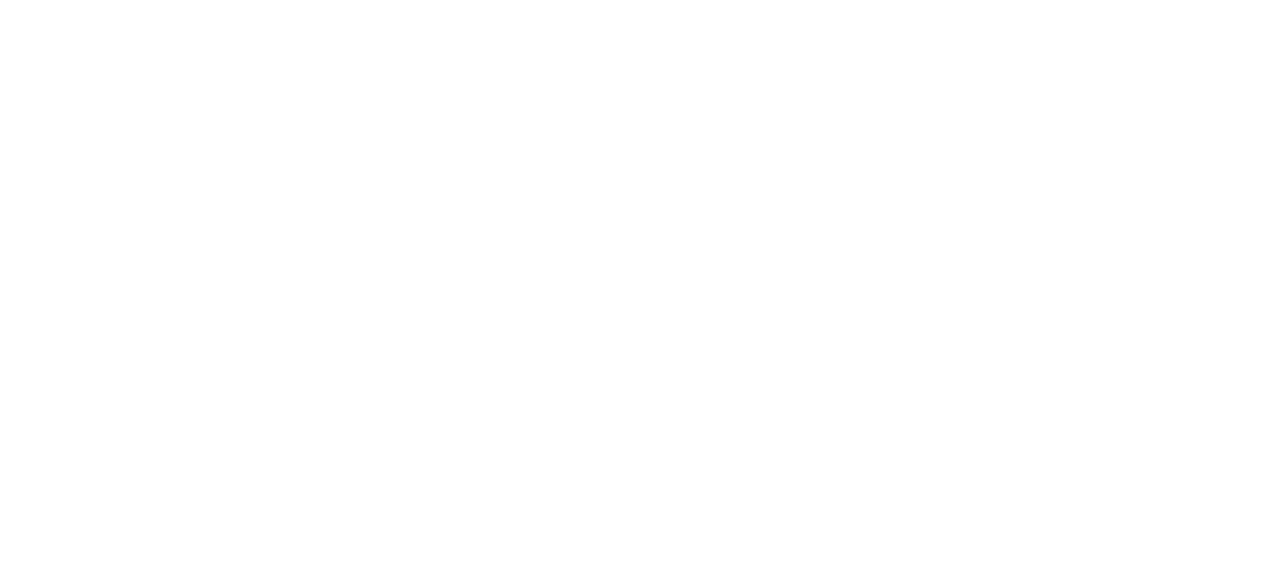
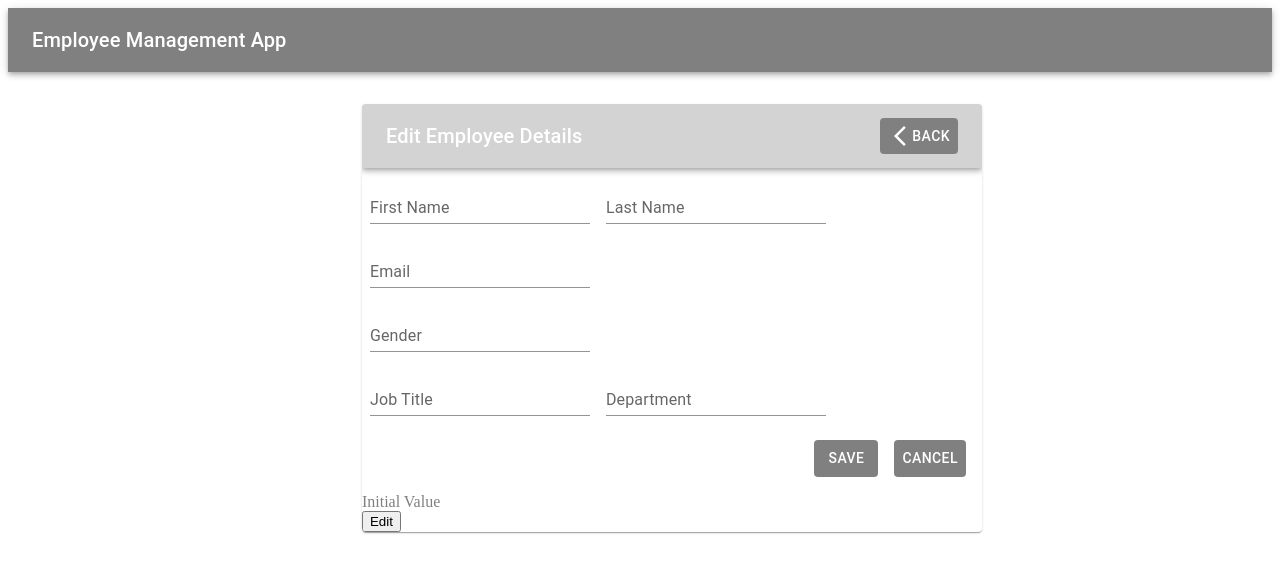
Before and after one commit to Plaxidia/Employee-Managment-App, a React (Create React App) app in the folder front_end/: page /edit/1 in a window 1280 px wide. Before the commit this address had no page. Shown: the top 572 px of the page. Built offline with nearby package versions, Linux system fonts and the light colour scheme; no server answers.

Commit message:
added a new page

```diff
--- a/front_end/src/index.js
+++ b/front_end/src/index.js
@@ -5,6 +5,7 @@
 //import App from "./App";
 import { BrowserRouter, Routes, Route } from "react-router-dom";
 import View from "./pages/viewpage";
+import Edit from "./pages/editpage";
 
 const root = ReactDOM.createRoot(document.getElementById("root"));
 root.render(
@@ -14,7 +15,7 @@
         <Route path="/" element={<Home />} />
         <Route path="/add-employee" element={<AddEmployee />} />
         <Route path="/view/:id" element={<View />} />
-
+        <Route path="/edit/:id" element={<Edit />} />
       </Routes>
     </BrowserRouter>
   </div>
--- /dev/null
+++ b/front_end/src/pages/editpage.js
@@ -0,0 +1,246 @@
+import React, { useState, useEffect } from "react";
+import { useNavigate, useParams } from "react-router-dom";
+import { Box, Button } from "@mui/material";
+import Card from "@mui/material/Card";
+import AppBar from "@mui/material/AppBar";
+import Toolbar from "@mui/material/Toolbar";
+import Typography from "@mui/material/Typography";
+import TextField from "@mui/material/TextField";
+import axios from "axios";
+import ArrowBackIosNewSharpIcon from "@mui/icons-material/ArrowBackIosNewSharp";
+export default function Edit() {
+  useEffect(() => {
+    // Disable scrolling when the component mounts
+    document.body.style.overflow = "hidden";
+    // Re-enable scrolling when the component unmounts
+    return () => {
+      document.body.style.overflow = "auto";
+    };
+  }, []);
+
+  const navigate = useNavigate();
+  const handleCancel = () => {
+    // Check if the current route is already "/"
+    if (window.location.pathname !== "/") {
+      // If not, navigate to "/"
+      navigate("/");
+    }
+  };
+
+  const { id } = useParams();
+  const [employee, setEmployee] = useState({
+    first_name: "",
+    last_name: "",
+    email: "",
+    gender: "",
+    job_title: "",
+    department: "",
+  });
+
+  useEffect(() => {
+    const fetchData = async () => {
+      try {
+        const res = await axios.get(`http://localhost:8080/employee/${id}`);
+        setEmployee(res.data);
+        //console.log("ID:", id);
+      } catch (error) {
+        console.error("Error fetching data:", error);
+      }
+    };
+    fetchData();
+  }, [id]);
+  const [isEditable, setIsEditable] = useState(false);
+  const [value, setValue] = useState('Initial Value');
+
+  const handleEditToggle = () => {
+    setIsEditable(!isEditable);
+  };
+
+  const handleChange = (event) => {
+    setValue(event.target.value);
+  };
+
+
+  return (
+    <div>
+      <Box sx={{ flexGrow: 1 }}>
+        <AppBar
+          position="static"
+          sx={{ backgroundColor: "grey", color: "white" }}
+        >
+          <Toolbar>
+            <Typography variant="h6" component="div" sx={{ flexGrow: 1 }}>
+              Employee Management App
+            </Typography>
+          </Toolbar>
+        </AppBar>
+      </Box>
+      <Card
+        sx={{
+          marginTop: 4,
+          marginLeft: "28%",
+          borderColor: "black",
+          position: "static",
+          backgroundColor: "White",
+          color: "grey",
+          maxWidth: 620,
+        }}
+      >
+        <Box sx={{ flexGrow: 1, marginTop: 0 }}>
+          <AppBar
+            position="static"
+            sx={{ backgroundColor: "lightgrey", color: "white" }}
+          >
+            <Toolbar>
+              <Typography variant="h6" component="div" sx={{ flexGrow: 1 }}>
+                Edit Employee Details
+              </Typography>
+              <Button
+                sx={{
+                  color: "white",
+                  background: "grey",
+                  cursor: "pointer",
+                  "&:hover": { color: "", background: "#e6e2f0" },
+                }}
+                onClick={() => navigate(-1)}
+              >
+                <ArrowBackIosNewSharpIcon />
+                Back
+              </Button>
+            </Toolbar>
+          </AppBar>
+        </Box>
+
+        <Box>
+          <Box
+            sx={{
+              display: "flex",
+              alignItems: "center",
+              "& > :not(style)": { m: 1 },
+            }}
+          >
+            <TextField
+              id="first-name"
+              label="First Name"
+              value={employee.first_name}
+              variant="standard"
+            />
+            <TextField
+              id="last-name"
+              label="Last Name"
+              value={employee.last_name}
+              variant="standard"
+            />
+          </Box>
+          <Box
+            sx={{
+              display: "flex",
+              alignItems: "center",
+              "& > :not(style)": { m: 1 },
+            }}
+          >
+            <TextField
+              id="email"
+              label="Email"
+              value={employee.email}
+              variant="standard"
+            />
+          </Box>
+          <Box
+            sx={{
+              display: "flex",
+              alignItems: "center",
+              "& > :not(style)": { m: 1 },
+            }}
+          >
+            <TextField
+              id="gender"
+              label="Gender"
+              value={employee.gender}
+              variant="standard"
+            />
+          </Box>
+          <Box
+            sx={{
+              display: "flex",
+              alignItems: "center",
+              "& > :not(style)": { m: 1 },
+            }}
+          >
+            <TextField
+              id="job-title"
+              label="Job Title"
+              value={employee.job_title}
+              variant="standard"
+            />
+            <TextField
+              id="department"
+              label="Department"
+              value={employee.department}
+              variant="standard"
+            />
+          </Box>
+        </Box>
+
+        <Box
+          sx={{
+            "& > :not(style)": { m: 1 },
+            position: "relative",
+            bottom: 0,
+            right: 0,
+            display: "flex",
+            justifyContent: "flex-end",
+            padding: "8px",
+          }}
+        >
+          <Button
+            sx={{
+              color: "white",
+              background: "grey",
+              cursor: "pointer",
+              "&:hover": {
+                color: "",
+                background: "#e6e2f0",
+              },
+            }}
+            type="submit"
+          >
+            Save
+          </Button>
+          <Button
+            sx={{
+              color: "white",
+              background: "grey",
+              cursor: "pointer",
+              "&:hover": { color: "", background: "#e6e2f0" },
+            }}
+            type="button"
+            onClick={handleCancel}
+          >
+            Cancel
+          </Button>
+        </Box>
+
+        <div>
+      {isEditable ? (
+        <TextField
+          value={value}
+          onChange={handleChange}
+          variant="outlined"
+          label="Editable Field"
+        />
+      ) : (
+        <div onClick={handleEditToggle}>
+          {value}
+        </div>
+      )}
+      <button onClick={handleEditToggle}>
+        {isEditable ? 'Save' : 'Edit'}
+      </button>
+    </div>
+      </Card>
+
+
+    </div>
+  );
+}
--- a/front_end/src/pages/home.js
+++ b/front_end/src/pages/home.js
@@ -29,6 +29,7 @@
 import AddEmployee from "./AddEmployee";
 import { useNavigate } from "react-router-dom";
 import View from "./viewpage";
+import Edit from "./editpage";
 
 function Home() {
   const StyledTableContainer = styled(TableContainer)({
@@ -87,6 +88,11 @@
 const handleViewClick = (id) => {
   setView(true);
   Navigate(`/view/${id}`);// Navigate to the "/view" route
+};
+const [showEdit, setEdit] = useState(false);
+const handleEditClick = (id) => {
+  setEdit(true);
+  Navigate(`/edit/${id}`);// Navigate to the "/view" route
 };
 
   return (
@@ -212,6 +218,7 @@
                           />
                           {showView && <View/>}
                           <ModeEditOutlineOutlinedIcon
+                          onClick={() => handleEditClick(row.id)}
                             sx={{
                               display: "flex",
                               justifyContent: "center",
@@ -224,6 +231,7 @@
                               },
                             }}
                           />
+                          {showEdit && <Edit/>}
                           <DeleteOutlineOutlinedIcon
                             sx={{
                               display: "flex",
```
